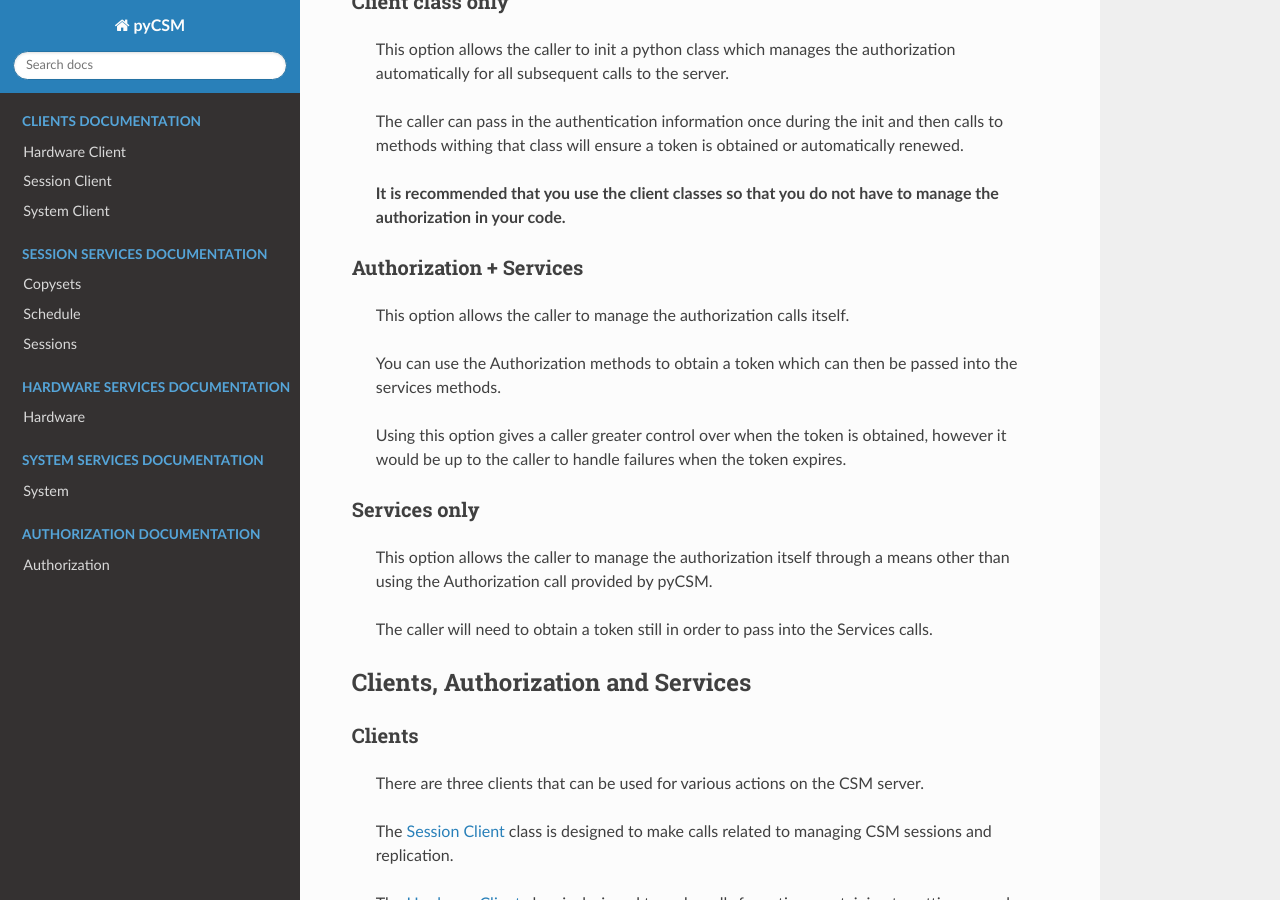
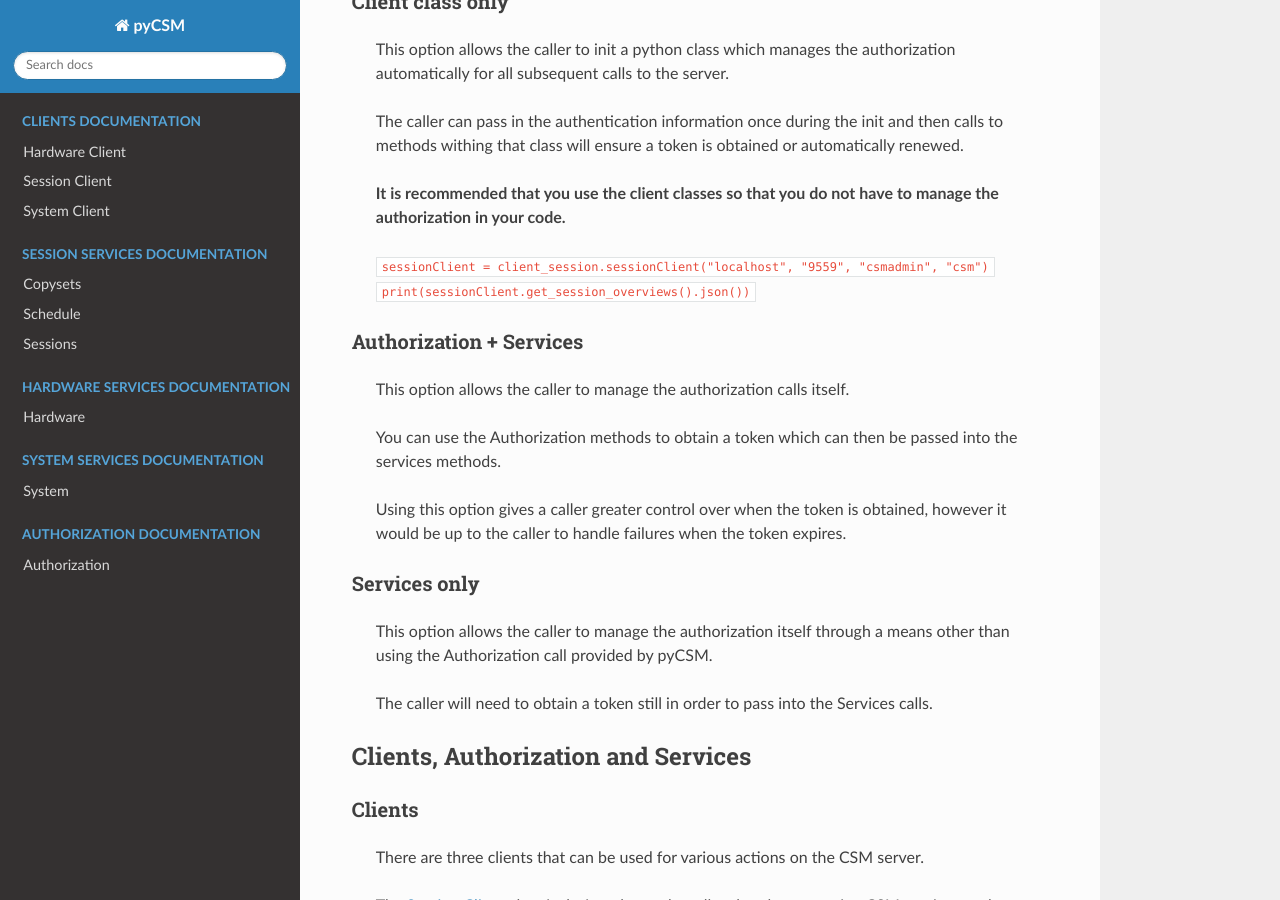
Before and after one commit to IBM/pyCSM, a Sphinx documentation site: the page built from docs/index.rst, in a window 1280 px wide and 900 px high, scrolled down 564 px. Built offline with Sphinx 7.4.7 and the Read the Docs theme 2.0.0, drawn with Linux system fonts in a browser that asks for light colours.

Commit message:
another attempt at intro doc on index.rst

```diff
--- a/docs/index.rst
+++ b/docs/index.rst
@@ -29,6 +29,9 @@ Welcome to pyCSM's documentation!
    class will ensure a token is obtained or automatically renewed.
 
    **It is recommended that you use the client classes so that you do not have to manage the authorization in your code.**
+
+   ``sessionClient = client_session.sessionClient("localhost", "9559", "csmadmin", "csm")``
+   ``print(sessionClient.get_session_overviews().json())``
 
 **Authorization + Services**
 ----------------------------
```
